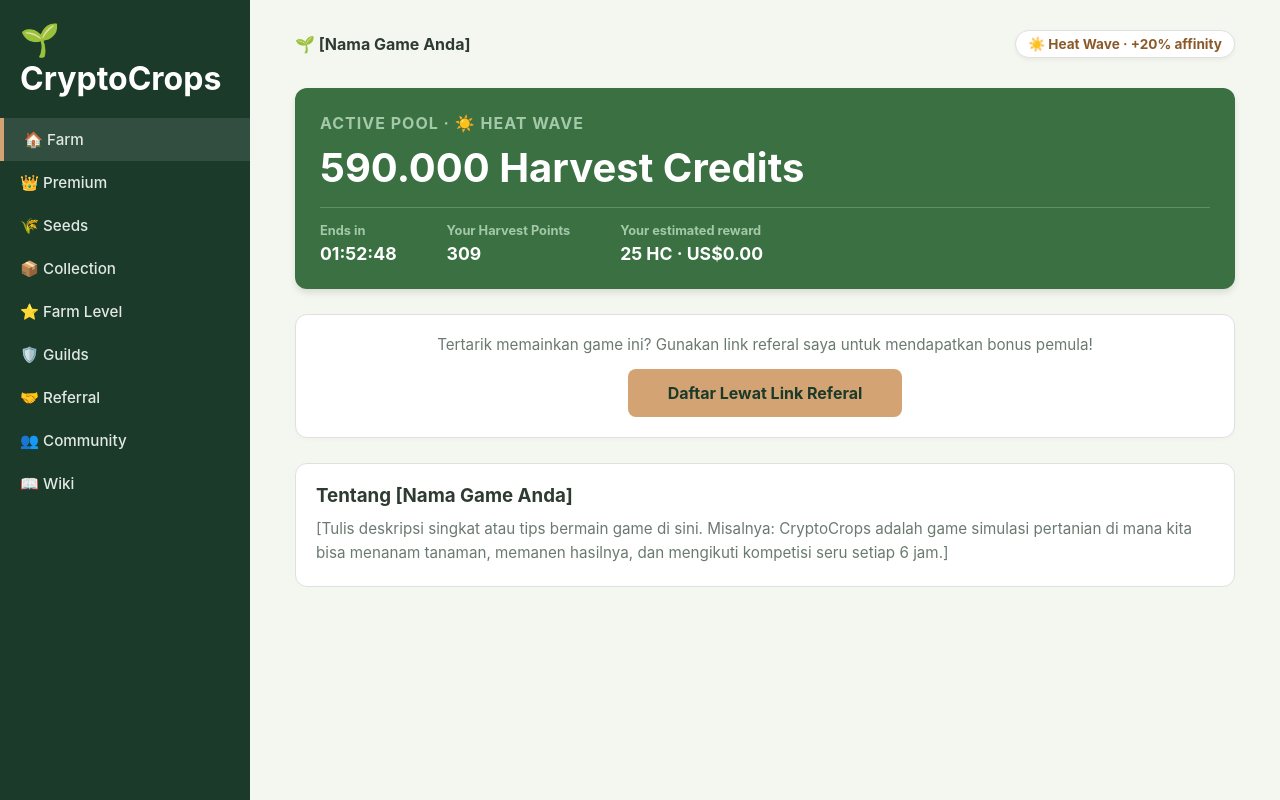
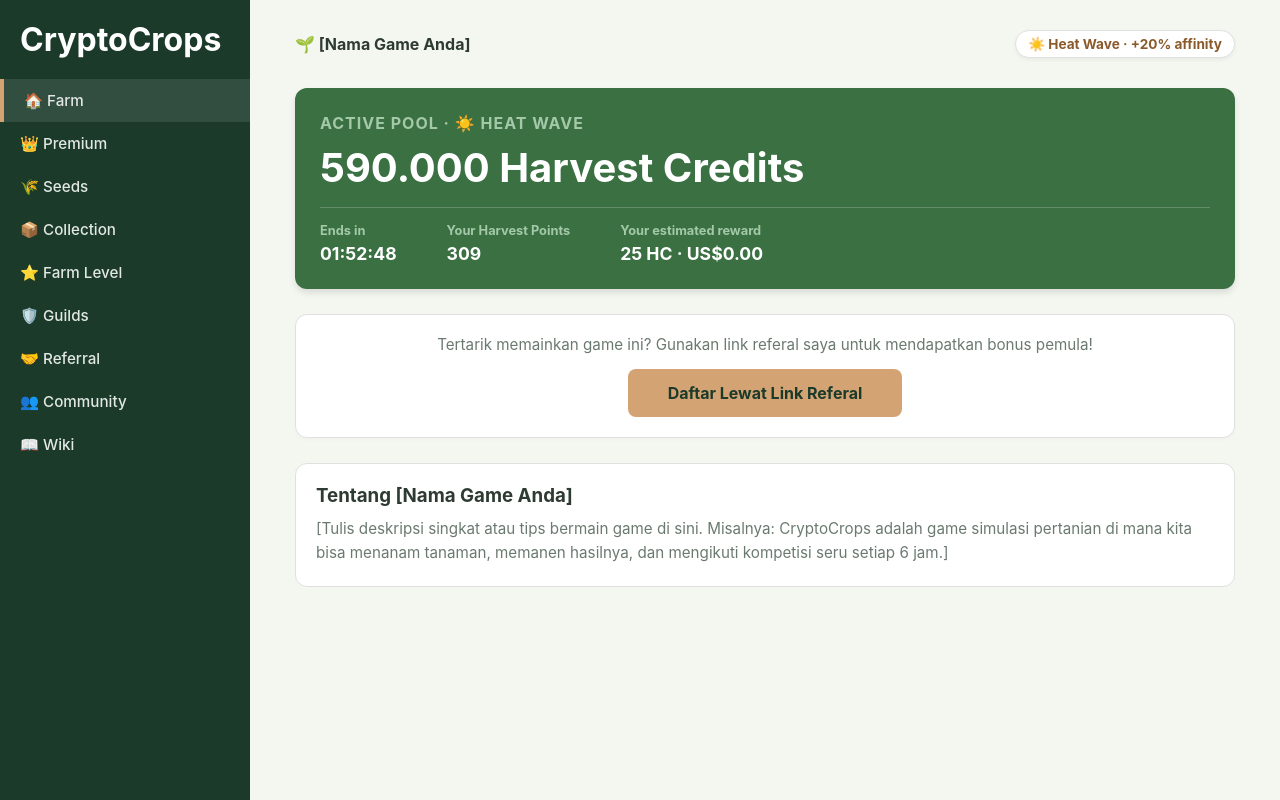
Before and after one commit to s9benua82/gamingcuan, a plain HTML site: page index.html in a window 1280 px wide. Drawn offline with Linux system fonts and the light colour scheme.

Commit message:
Update index.html

```diff
--- a/index.html
+++ b/index.html
@@ -248,7 +248,7 @@
     <!-- SIDEBAR (Hanya tampil di Laptop) -->
     <div class="sidebar">
         <div class="sidebar-logo">
-            🌱 CryptoCrops
+                CryptoCrops
         </div>
         <ul class="sidebar-menu">
             <li class="active">🏠 Farm</li>
```
